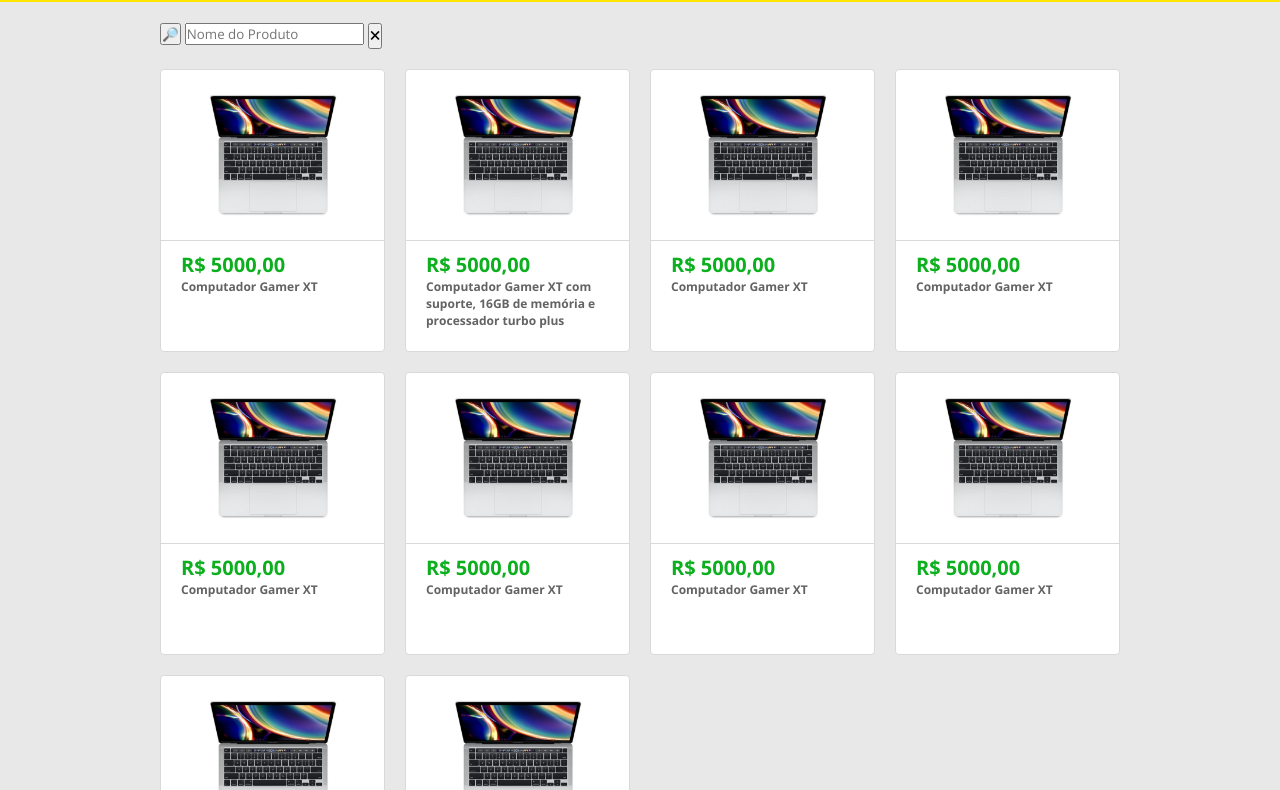
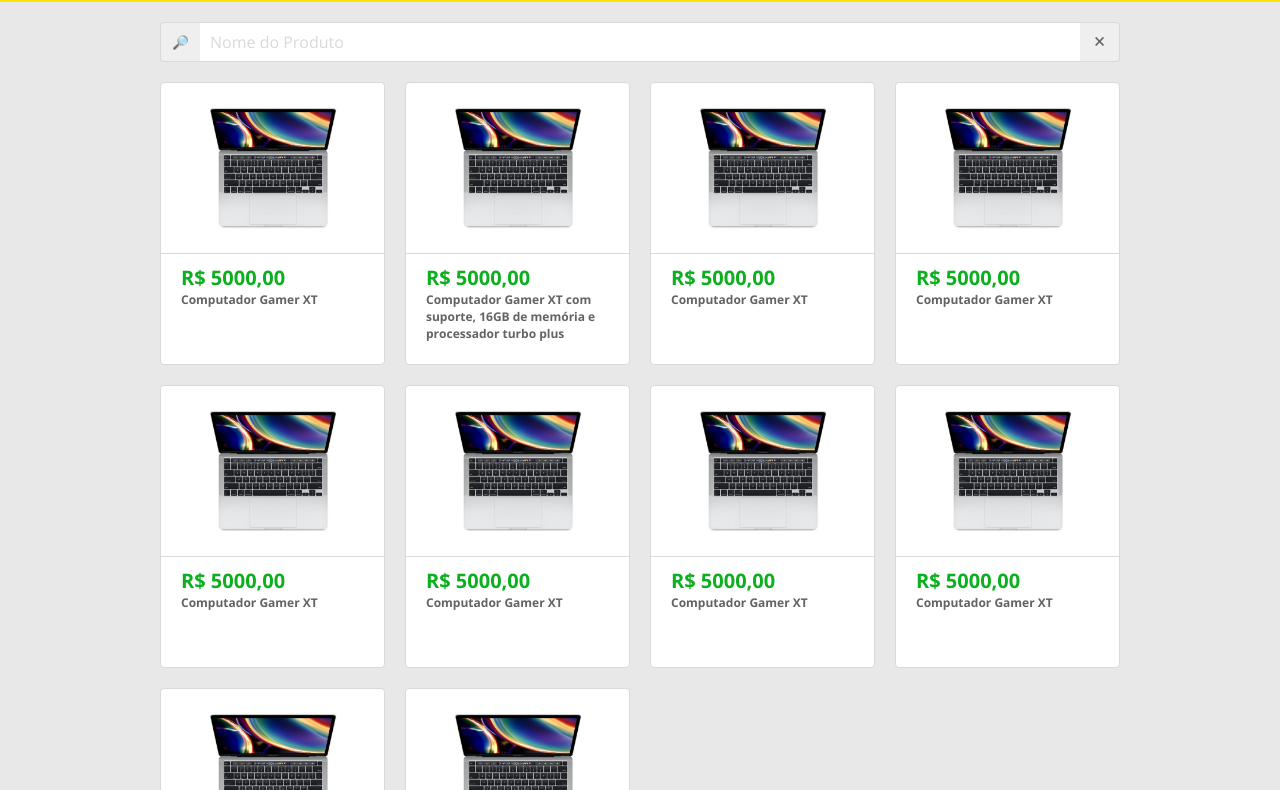
Before and after one commit to GabrielViana9/DSCommerce, a plain HTML site: page catalog.html in a window 1280 px wide. Shown: the part 68-858 px from the top of the page. Drawn offline with nearby package versions, Linux system fonts and the light colour scheme.

Commit message:
Search bar

```diff
--- a/catalog.html
+++ b/catalog.html
@@ -17,7 +17,7 @@
 
     <main>
       <section id="catalog-section" class="dsc-container">
-        <form>
+        <form class="dsc-search-bar">
           <button type="submit">🔎︎</button>
           <input type="text" placeholder="Nome do Produto" />
           <button type="reset">🗙</button>
--- a/css/styles.css
+++ b/css/styles.css
@@ -143,3 +143,49 @@ nav a {
     text-align: center;
     cursor: pointer;
 }
+
+/* ---------------------------------------------------------------------------------------------------------------------- */
+/* Search Bar Styles */
+
+.dsc-search-bar {
+    height: 40px;
+    display: flex;
+    color: var(--color-gray);
+}
+
+.dsc-search-bar button, .dsc-search-bar input {
+    border: 1px solid var(--color-secondary-gray);
+}
+
+.dsc-search-bar button[type="submit"] {
+    border-radius: 4px 0 0 4px;
+    border-right: none;
+}
+
+.dsc-search-bar button[type="reset"] {
+    border-radius: 0 4px 4px 0;
+    border-left: none;
+}
+
+.dsc-search-bar input {
+    width: calc(100% - 80px);
+    border-right: none;
+    border-left: none;
+    padding: 0 10px;
+    font-size: 16px;
+    color: var(--color-gray);
+}
+
+.dsc-search-bar input::placeholder {
+    color: var(--color-secondary-gray);
+}
+
+.dsc-search-bar input:focus {
+    outline: none;
+}
+
+.dsc-search-bar button {
+    width: 40px;
+    cursor: pointer;
+    color: var(--color-gray);
+}
```
